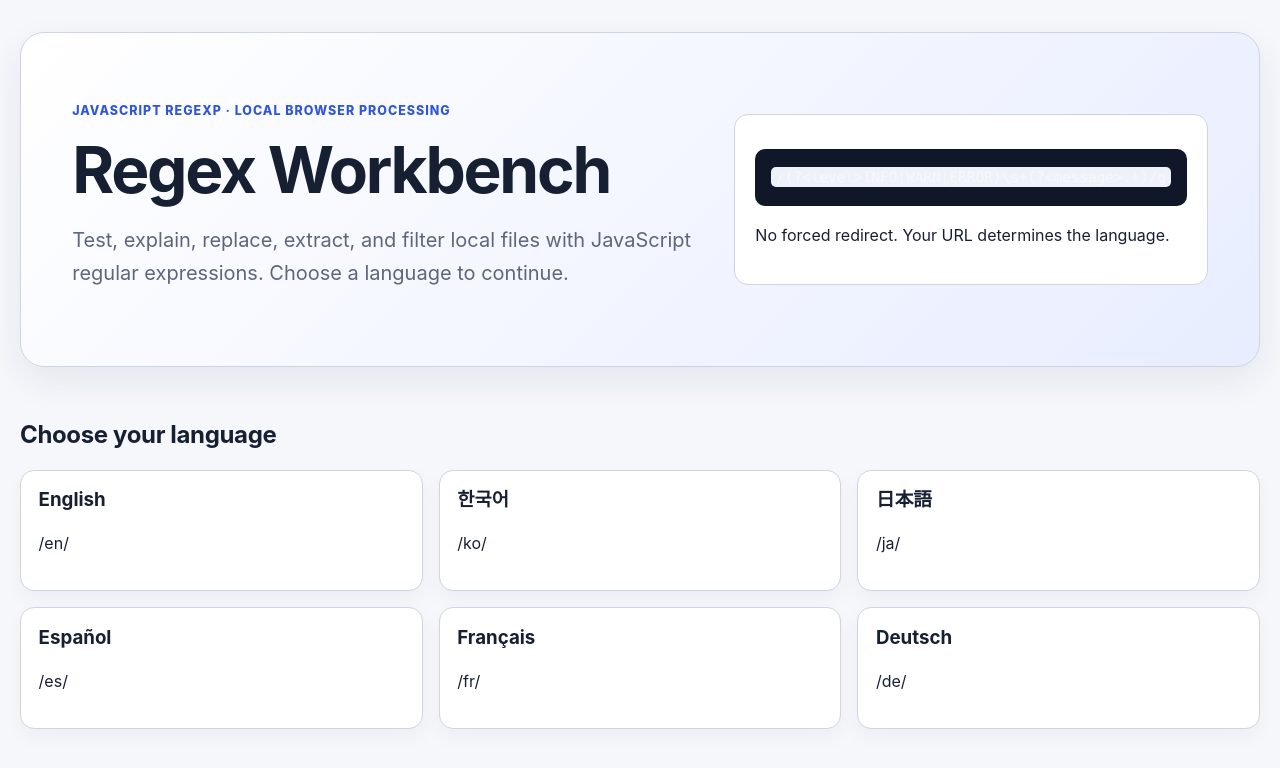
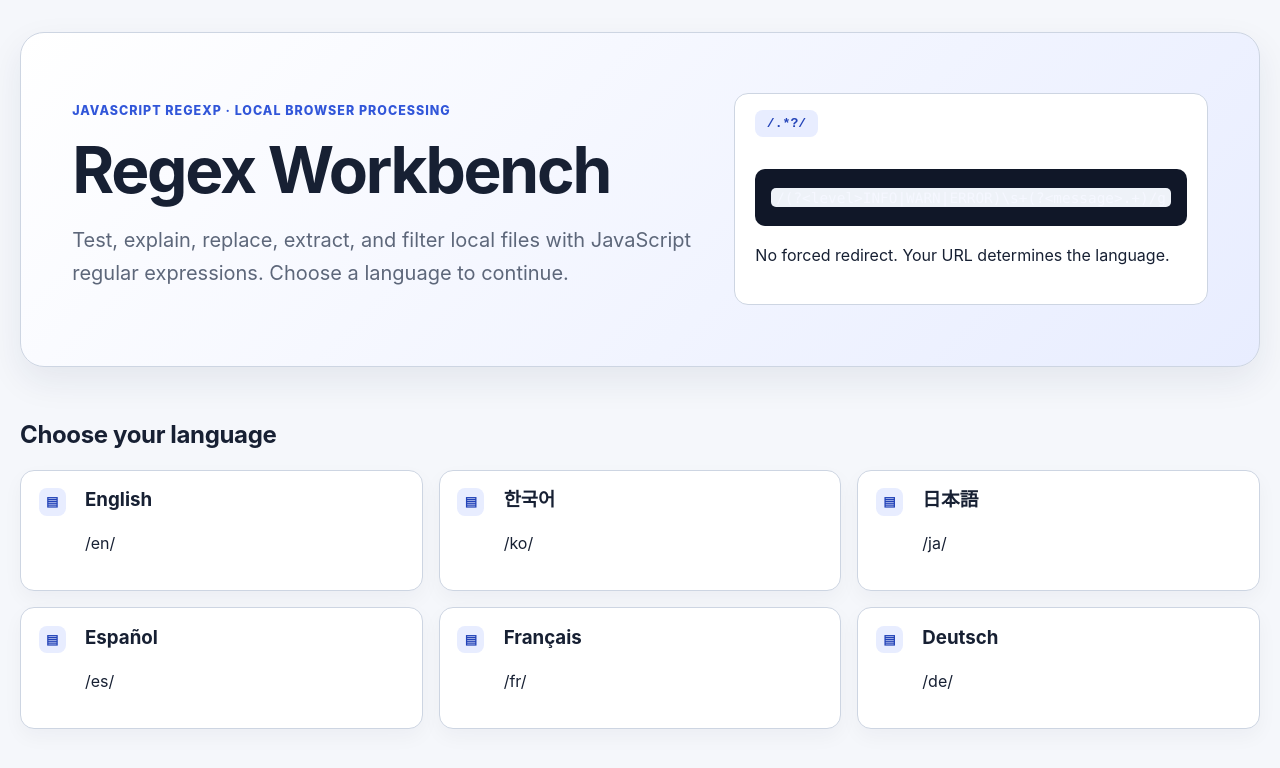
Before and after one commit to a8252349-gif/regex-workbench, a Next.js app: page / in a window 1280 px wide. Shown: the top 768 px of the page. Built offline with nearby package versions, Linux system fonts and the light colour scheme; no server answers.

Commit message:
Add homepage icon polish and keep high contrast

```diff
--- a/app/contrast-fix.css
+++ b/app/contrast-fix.css
@@ -22,3 +22,24 @@ button:not(.button-primary):not(.button-danger), .button:not(.button-primary) {
 .card, details, .tool-shell, .hero-card, .match-card, .privacy-popover { background: #fff; color: var(--text); }
 pre, .hero-code { background: #101728; color: #f5f7ff; }
 mark { color: #172033; }
+
+/* Homepage visual polish */
+.hero .button-row .button::before,
+.guide-card::before,
+.hero-card::before {
+  width: 1.7rem;
+  height: 1.7rem;
+  display: inline-grid;
+  place-items: center;
+  border-radius: .5rem;
+  font-size: .82rem;
+  font-weight: 900;
+  line-height: 1;
+  flex: 0 0 auto;
+}
+.hero .button-row .button:first-child::before { content: "▶"; background: rgba(255,255,255,.2); color: #fff; }
+.hero .button-row .button:last-child::before { content: "▤"; background: var(--accent-soft); color: var(--accent-strong); }
+.hero-card { position: relative; padding-top: 3.8rem; }
+.hero-card::before { content: "/.*?/"; position: absolute; top: 1rem; left: 1.25rem; width: auto; min-width: 3rem; padding: 0 .45rem; background: var(--accent-soft); color: var(--accent-strong); font-family: ui-monospace,monospace; }
+.guide-card { position: relative; padding-left: 4rem; }
+.guide-card::before { content: "▤"; position: absolute; left: 1.1rem; top: 1.1rem; background: var(--accent-soft); color: var(--accent-strong); }
```
